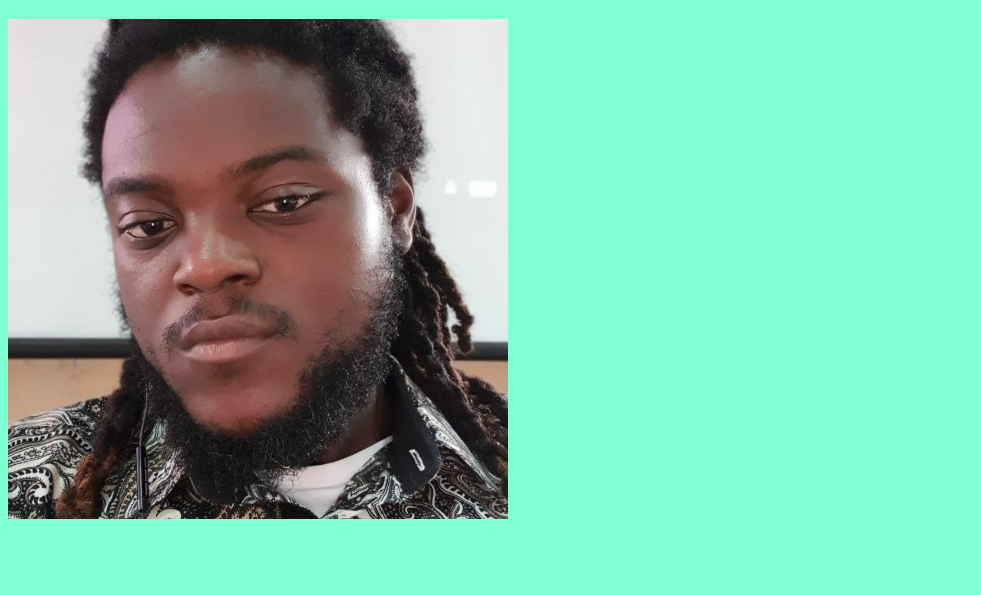
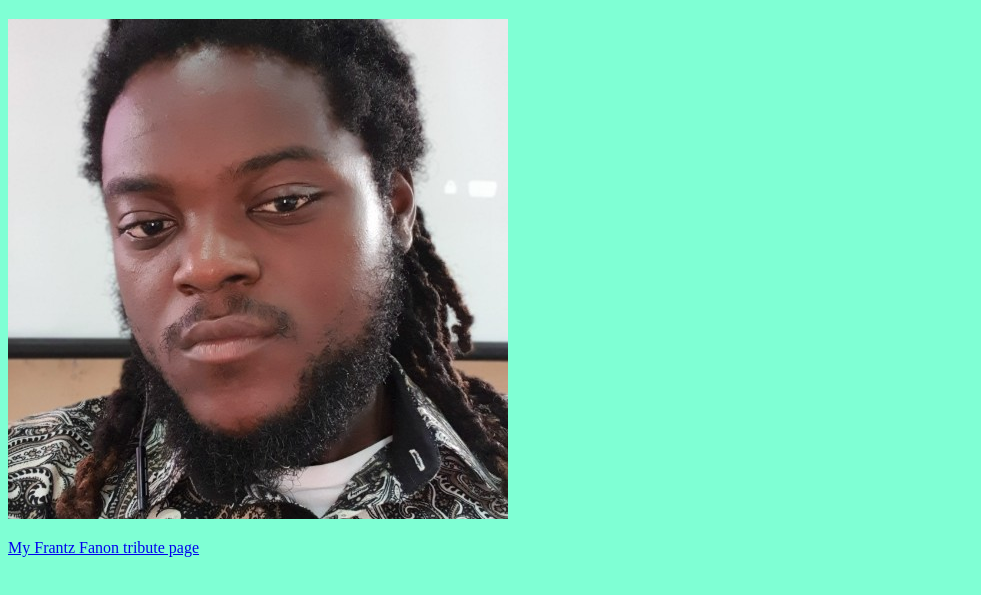
Before and after one commit to Jidealakija/Practice, a plain HTML site: page Index.html in a window 1280 px wide. Shown: the part 61-656 px from the top of the page, without its empty margins (0-981 px from the left). Drawn offline with Linux system fonts and the light colour scheme.

Commit message:
feat: updated index page

```diff
--- a/Index.html
+++ b/Index.html
@@ -10,5 +10,9 @@
 <body>
     <h1>Welcome to Jide's Frontend Practice page</h1>
     <img src="./images/jide alakija.jpg" alt="img" >
+
+    <p>
+        <a href="./tribute.html"> My Frantz Fanon tribute page</a>
+    </p>
 </body>
 </html>
```
